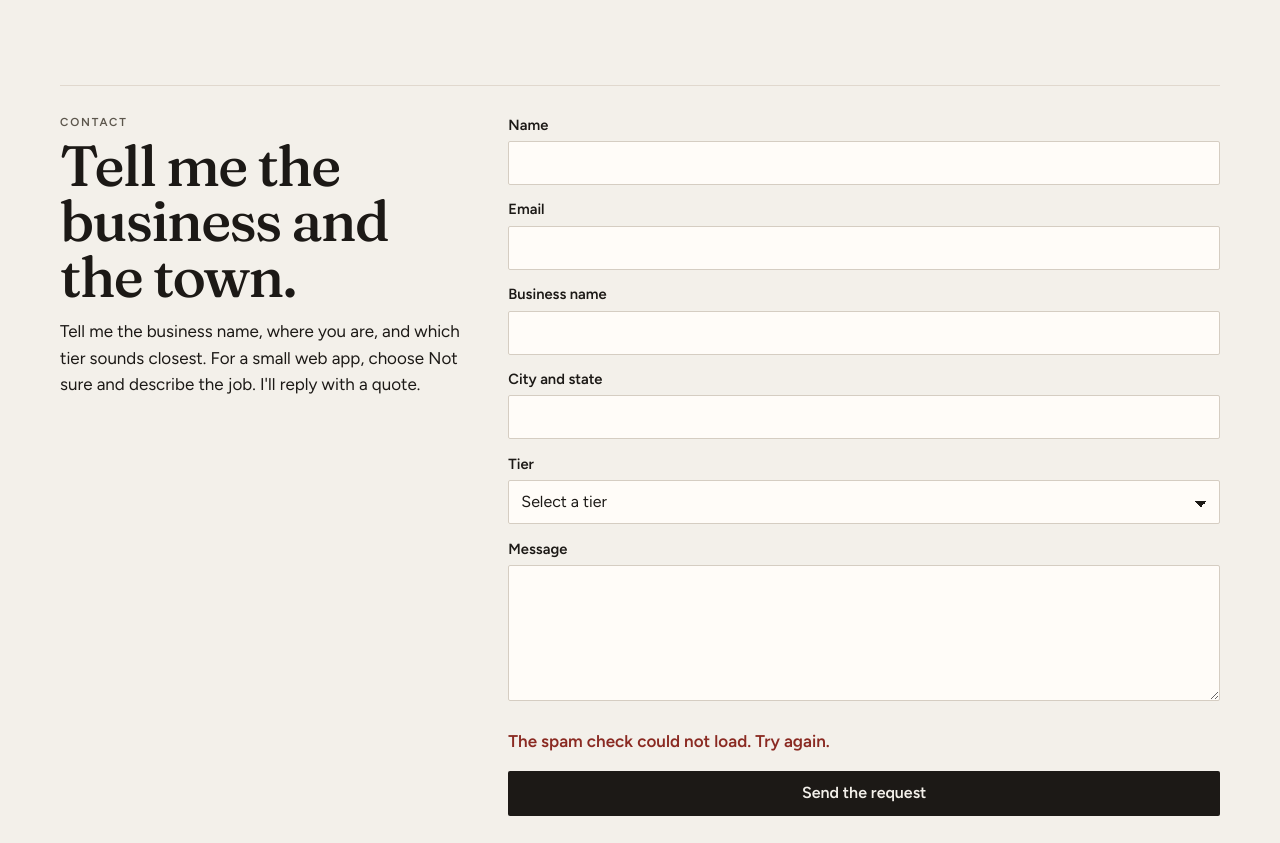
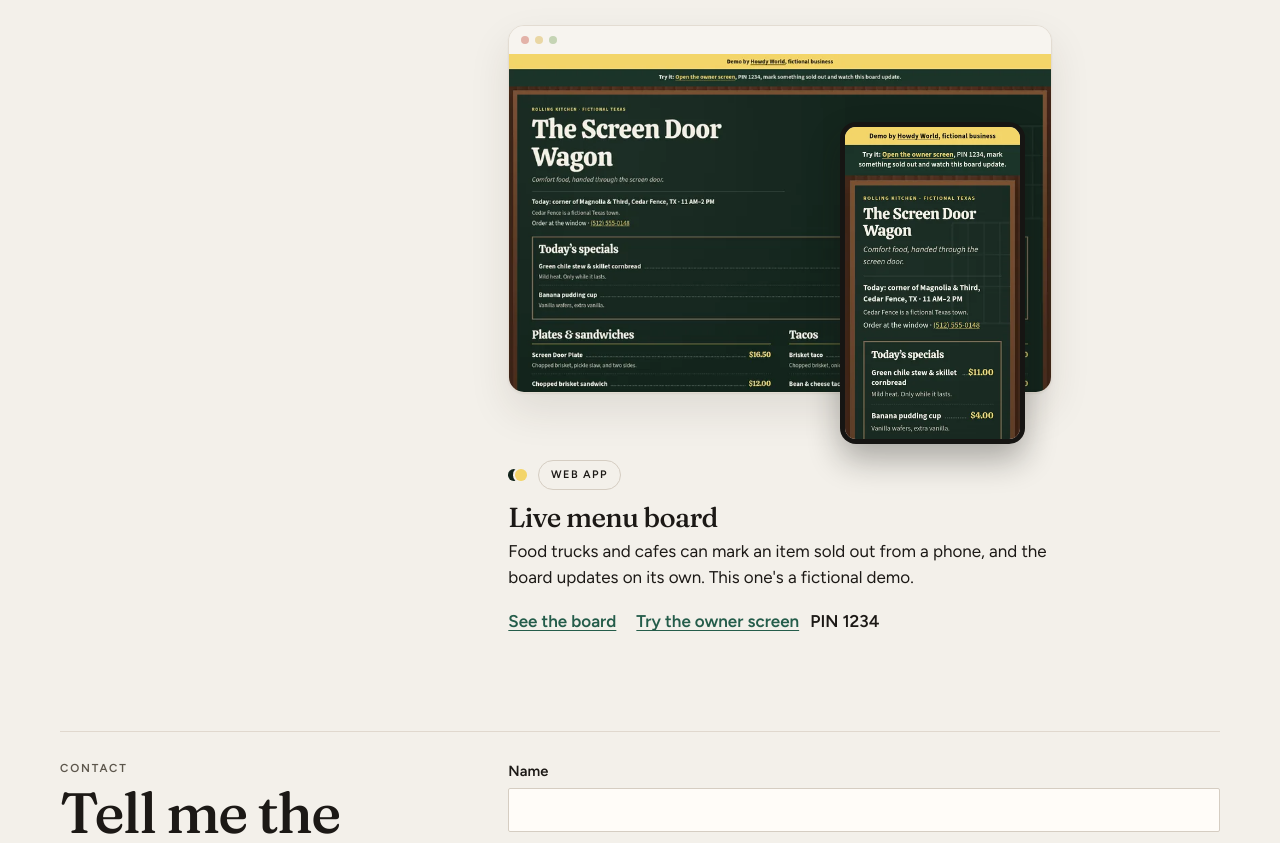
Before and after one commit to zachmofo/howdy-world.com, a plain HTML site: page index.html in a window 1280 px wide. Shown: the part 1835-2678 px from the top of the page. Drawn offline with Linux system fonts and the light colour scheme.

Commit message:
Add the live menu board to the apps section. (#3)
The Screen Door Wagon demo sits under the existing "One job, one tool." copy, with links to the public board and the owner screen.

Co-authored-by: Cursor Agent <cursoragent@cursor.com>
Co-authored-by: zachmofo <zachmofo@users.noreply.github.com>

```diff
--- a/assets/home.css
+++ b/assets/home.css
@@ -456,6 +456,10 @@ body.home {
 .home .card-keel .dots i:first-child { background: #1c1916; }
 .home .card-keel .dots i:last-child { background: #d4b483; }
 
+.home .card-menu { --bullet: #1c3429; }
+.home .card-menu .dots i:first-child { background: #12241c; }
+.home .card-menu .dots i:last-child { background: #f3d56a; }
+
 .home .pill {
     display: inline-flex;
     align-items: center;
@@ -554,6 +558,54 @@ body.home {
     margin-top: 0.85rem;
 }
 
+.home .apps .cards {
+    margin-top: 1.75rem;
+    max-width: 34rem;
+}
+
+.home .apps .card p {
+    max-width: none;
+}
+
+.home .apps .card .tier {
+    margin: 1.05rem 0 0.75rem;
+}
+
+.home .apps .card .card-line {
+    margin: 0.35rem 0 0.55rem;
+    max-width: none;
+    color: #1c1916;
+}
+
+.home .card-actions {
+    display: flex;
+    flex-wrap: wrap;
+    align-items: center;
+    column-gap: 1.25rem;
+    row-gap: 0.1rem;
+    max-width: 100%;
+}
+
+.home .owner-action {
+    display: inline-flex;
+    flex-wrap: wrap;
+    align-items: center;
+    column-gap: 0.7rem;
+    max-width: 100%;
+}
+
+.home .card-actions .more {
+    margin-top: 0;
+}
+
+.home .pin {
+    display: inline-flex;
+    align-items: center;
+    min-height: 44px;
+    font-weight: 600;
+    color: #1c1916;
+}
+
 .home .colophon {
     display: flex;
     flex-wrap: wrap;
@@ -648,6 +700,10 @@ body.home {
     .home .card h3 {
         font-size: 1.72rem;
     }
+
+    .home .apps .cards {
+        grid-template-columns: minmax(0, 1fr);
+    }
 }
 
 @media (prefers-reduced-motion: no-preference) {
@@ -656,7 +712,9 @@ body.home {
     }
 
     .home .card-link:hover .stage,
-    .home .card-link:focus-visible .stage {
+    .home .card-link:focus-visible .stage,
+    .home .card-menu:hover .stage,
+    .home .card-menu:focus-within .stage {
         transform: translateY(-4px);
     }
 }
--- a/index.html
+++ b/index.html
@@ -240,6 +240,33 @@ window.onQuoteTurnstileError = function () {
 <p>A booking or quote tool, an internal dashboard, or a simple customer portal. You describe the workflow. I reply with a quote.</p>
 <p class="kind">Examples of the kind of tool. Not shipped client work, and not a client list.</p>
 <p><a class="more" href="#quote" data-tier="Not sure">Describe the job</a></p>
+<div class="cards">
+<article class="card card-menu">
+<div class="stage" aria-hidden="true">
+<div class="browser">
+<div class="chrome"><span></span><span></span><span></span></div>
+<div class="screen screen-desk">
+<img src="/assets/screen-door-desktop-800.webp" width="800" height="500" alt="" loading="lazy" decoding="async">
+</div>
+</div>
+<div class="phone">
+<div class="screen screen-phone">
+<img src="/assets/screen-door-phone-320.webp" width="320" height="569" alt="" loading="lazy" decoding="async">
+</div>
+</div>
+</div>
+<p class="tier"><span class="dots" aria-hidden="true"><i></i><i></i></span><span class="pill">Web app</span></p>
+<h3>Live menu board</h3>
+<p class="card-line">Food trucks and cafes can mark an item sold out from a phone, and the board updates on its own. This one's a fictional demo.</p>
+<div class="card-actions">
+<a class="more" href="https://howdy-menu-board-demo.zachmoffett.workers.dev" target="_blank" rel="noopener">See the board<span class="vh"> (opens in a new tab)</span></a>
+<span class="owner-action">
+<a class="more" href="https://howdy-menu-board-demo.zachmoffett.workers.dev/admin" target="_blank" rel="noopener">Try the owner screen<span class="vh">, PIN 1234 (opens in a new tab)</span></a>
+<span class="pin" aria-hidden="true">PIN 1234</span>
+</span>
+</div>
+</article>
+</div>
 </div>
 </section>
 
```
Also changed, not shown: assets/screen-door-desktop-800.webp (added), assets/screen-door-phone-320.webp (added).
